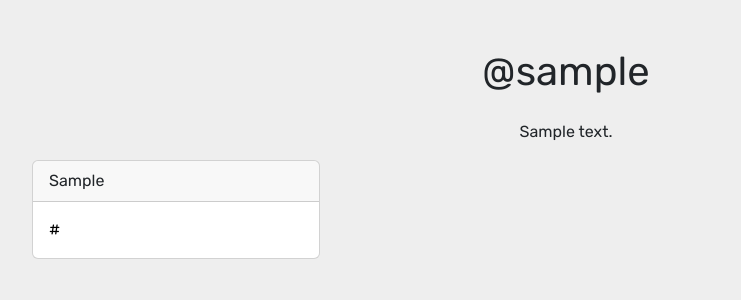
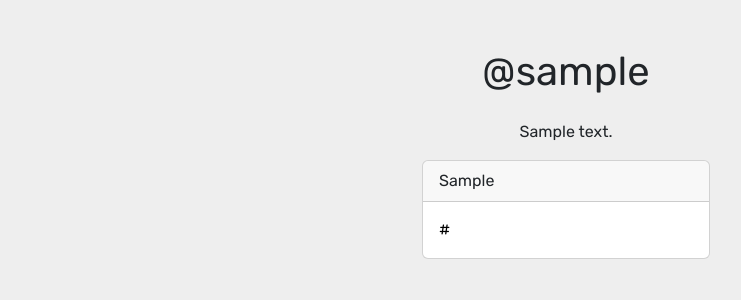
Before and after one commit to Burnsedia/murls, a Django app: a page that uses murls/main/templates/main/user_profile.html in a window 1280 px wide. Shown: the part 56-356 px from the top of the page, without its empty margins (74-815 px from the left). Run offline with Django 4.2, Linux system fonts and the light colour scheme; tables that the repository leaves empty hold one stand-in row (values such as "Sample post"); some libraries are stand-ins or nearby versions.

Commit message:
Center cards

```diff
--- a/murls/main/forms.py
+++ b/murls/main/forms.py
@@ -7,11 +7,11 @@ from .models import ProfileLink, ProfileBiogram, Avatar
 class CustomAuthenticationForm(AuthenticationForm):
     username = UsernameField(
         label='Użytkownik',
-        widget=forms.TextInput(attrs={'autofocus': True})
+        widget=forms.TextInput(attrs={'class': 'form-control'})
     )
     password = forms.CharField(
         label='Hasło',
-        widget=forms.PasswordInput()
+        widget=forms.PasswordInput(attrs={'class': 'form-control'})
     )
 
 class RegisterForm(UserCreationForm):
--- a/murls/main/templates/main/user_profile.html
+++ b/murls/main/templates/main/user_profile.html
@@ -2,7 +2,7 @@
 {% load crispy_forms_tags %}
 {% block content %}
 
-<div class="container mt-2">
+<div class="container mt-2 justify-content-center">
     <div class="avatar text-center">
         {% if user_avatar.avatar|length > 0 %}
             <img class="rounded-circle mx-auto d-block avatar-image" src="{{ user_avatar.avatar.url }}" width="150">
@@ -15,24 +15,23 @@
     <div class="biogram mt-4 text-center">
         {{ user_bio.biogram }}
     </div>
-
+</div>
     {% for link in user_links %}
-    <div class="container-fluid d-flex aligns-items-center">
-        <div class="card mt-3 animate__animated animate__bounceInLeft" style="width: 18rem;">
+    <div class="card mt-3 animate__animated animate__bounceInLeft mx-auto" style="width: 18rem;">
     <div class="card-header">
         {{link.application}}
     </div>
     <div class="card-body">
         <a href="{{link.link}}" target="_blank">{{link.link}}</a>
     </div>
-        </div>
-</div>
-{% endfor %}
+    </div>
+    {% endfor %}
+
+
 
     {% if user_links|length < 1 %}
     <div class="no-links mt-5">
     <h2 class="text-center">@{{ user_login }} nie ma jeszcze dodanych kont</h2>
     {% endif %}
     </div>
-</div>
 {% endblock %}
```
